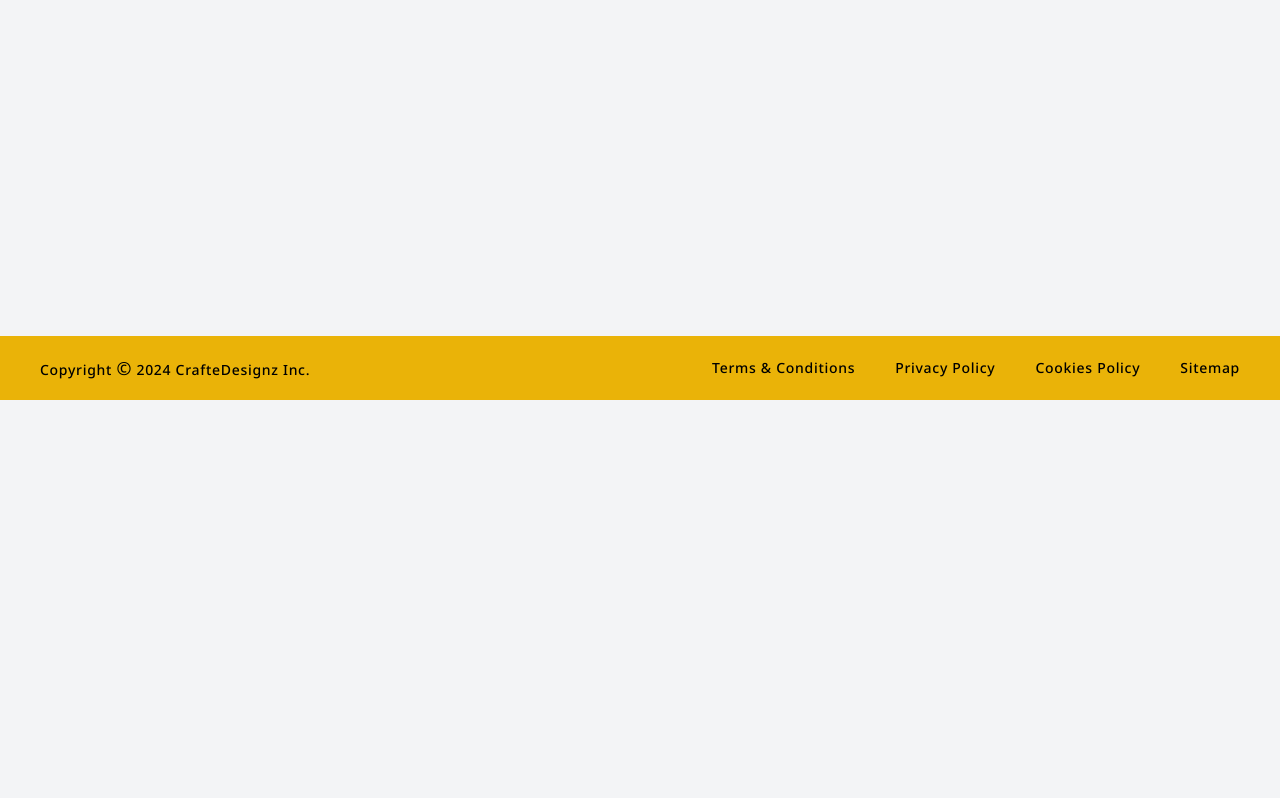
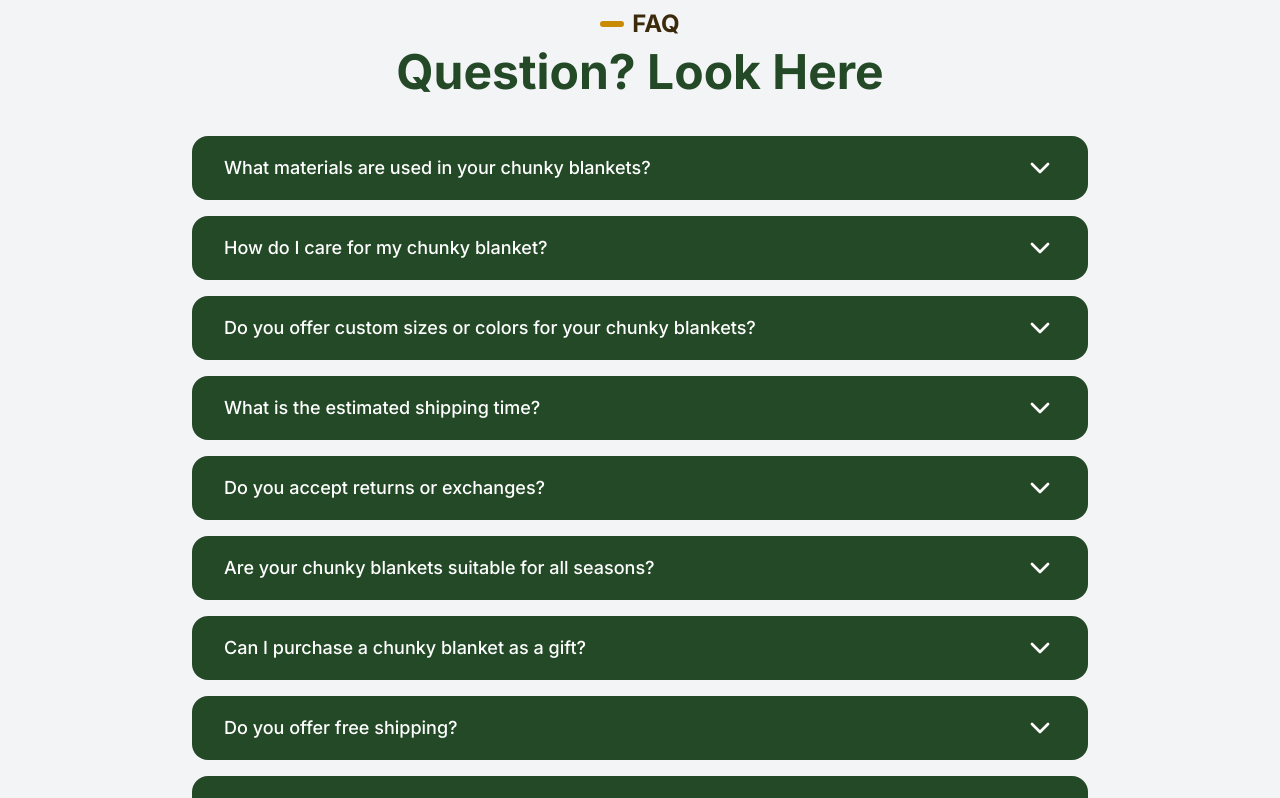
Before and after one commit to mkeloo/crafty-designz-frontend, a Next.js app: page / in a window 1280 px wide. Shown: the part 400-1198 px from the top of the page. Before the commit the page ends 800 px from the top, so only its background shows below. Built offline with nearby package versions, Linux system fonts and the light colour scheme.

Commit message:
feat: Enhance homepage layout with Hero and FAQ components; implement Accordion for FAQ section; add Title component for better section headings.

```diff
--- a/app/page.tsx
+++ b/app/page.tsx
@@ -1,12 +1,16 @@
 import Navbar from "@/components/MainWebsite/Navbar";
 import FooterBottom from "@/components/MainWebsite/FooterBottom";
+import FAQ from "@/components/MainWebsite/FAQ";
+import Hero from "@/components/MainWebsite/Hero";
 
 export default function Home() {
   return (
     <div className="flex flex-col min-h-screen">
       <Navbar />
-      <main className="flex-grow max-w-screen-2xl mx-auto">
-        {/* Add your main content here */}
+      {/* Main Content */}
+      <main className="w-full max-w-screen-2xl mx-auto">
+        <Hero />
+        <FAQ />
       </main>
       <FooterBottom />
     </div>
--- a/components/MainWebsite/FAQ.tsx
+++ b/components/MainWebsite/FAQ.tsx
@@ -1,33 +1,37 @@
 import React from "react";
+import { faq } from "@/lib/data";
 import {
     Accordion,
     AccordionContent,
     AccordionItem,
     AccordionTrigger,
-} from "@/components/ui/accordion"
+} from "@/components/ui/accordion";
+import Title from "./ReusableComponents/Title";
 
-export function AccordionDemo() {
+export default function AccordionDemo() {
     return (
-        <Accordion type="single" collapsible className="w-full">
-            <AccordionItem value="item-1">
-                <AccordionTrigger>Is it accessible?</AccordionTrigger>
-                <AccordionContent>
-                    Yes. It adheres to the WAI-ARIA design pattern.
-                </AccordionContent>
-            </AccordionItem>
-            <AccordionItem value="item-2">
-                <AccordionTrigger>Is it styled?</AccordionTrigger>
-                <AccordionContent>
-                    Yes. It comes with default styles that matches the other
-                    components&apos; aesthetic.
-                </AccordionContent>
-            </AccordionItem>
-            <AccordionItem value="item-3">
-                <AccordionTrigger>Is it animated?</AccordionTrigger>
-                <AccordionContent>
-                    Yes. It's animated by default, but you can disable it if you prefer.
-                </AccordionContent>
-            </AccordionItem>
-        </Accordion>
-    )
+        <div className="h-full py-12">
+            <Title badge="FAQ" heading="Question? Look Here" />
+            <Accordion type="single" collapsible className="max-w-4xl mx-auto">
+                <div>
+                    {faq.map((item) => (
+                        <AccordionItem
+                            key={item.id}
+                            value={`item-${item.id}`}
+                            className="bg-[#244927] text-gray-400 rounded-2xl mb-4"
+                        >
+                            <AccordionTrigger className="flex justify-between items-center text-white text-lg py-4 px-8">
+                                {item.question}
+                            </AccordionTrigger>
+                            <AccordionContent
+                                className="py-4 px-8 text-lg max-h-40  bg-yellow-500 text-black rounded-b-2xl"
+                            >
+                                {item.answer}
+                            </AccordionContent>
+                        </AccordionItem>
+                    ))}
+                </div>
+            </Accordion>
+        </div>
+    );
 }
--- /dev/null
+++ b/components/MainWebsite/Hero.tsx
@@ -0,0 +1,9 @@
+import React from 'react'
+
+const Hero = () => {
+    return (
+        <div className='w-full h-[45vh] max-w-screen-2xl mx-auto py-[15vh]'>Hero</div>
+    )
+}
+
+export default Hero
--- /dev/null
+++ b/components/MainWebsite/ReusableComponents/Title.tsx
@@ -0,0 +1,26 @@
+import React from 'react';
+
+interface TitleProps {
+    heading: string;
+    badge?: string; // Optional badge text
+}
+
+const Title: React.FC<TitleProps> = ({ heading, badge }) => {
+    return (
+        <div className="w-full flex flex-col items-center justify-center">
+            {/* Badge with Line */}
+            {badge && (
+                <div className="flex items-center">
+                    {/* Line */}
+                    <span className="w-6 h-1.5 bg-yellow-600 rounded-full mr-2"></span>
+                    {/* Badge Text */}
+                    <span className="text-2xl text-[#3c2a0d] font-bold">{badge}</span>
+                </div>
+            )}
+            {/* Heading */}
+            <h1 className="text-5xl text-[#244927] font-bold text-center mt-2 mb-10">{heading}</h1>
+        </div>
+    );
+};
+
+export default Title;
--- a/components/ui/accordion.tsx
+++ b/components/ui/accordion.tsx
@@ -1,11 +1,20 @@
-"use client"
+import * as React from 'react';
+import * as AccordionPrimitive from '@radix-ui/react-accordion';
+import { ChevronDown } from 'lucide-react';
 
-import * as React from "react"
-import * as AccordionPrimitive from "@radix-ui/react-accordion"
-import { cn } from "@/lib/utils"
-import { ChevronDownIcon } from "@radix-ui/react-icons"
+import { cn } from '@/lib/utils';
 
-const Accordion = AccordionPrimitive.Root
+const Accordion = React.forwardRef<
+  React.ElementRef<typeof AccordionPrimitive.Root>,
+  React.ComponentPropsWithoutRef<typeof AccordionPrimitive.Root>
+>(({ className, ...props }, ref) => (
+  <AccordionPrimitive.Root
+    ref={ref}
+    className={cn(className)}
+    {...props}
+  />
+));
+Accordion.displayName = "Accordion";
 
 const AccordionItem = React.forwardRef<
   React.ElementRef<typeof AccordionPrimitive.Item>,
@@ -13,7 +22,7 @@ const AccordionItem = React.forwardRef<
 >(({ className, ...props }, ref) => (
   <AccordionPrimitive.Item
     ref={ref}
-    className={cn("border-b", className)}
+    className={cn(className)}
     {...props}
   />
 ))
@@ -23,21 +32,21 @@ const AccordionTrigger = React.forwardRef<
   React.ElementRef<typeof AccordionPrimitive.Trigger>,
   React.ComponentPropsWithoutRef<typeof AccordionPrimitive.Trigger>
 >(({ className, children, ...props }, ref) => (
-  <AccordionPrimitive.Header className="flex">
+  <AccordionPrimitive.Header className="flex justify-between items-center">
     <AccordionPrimitive.Trigger
       ref={ref}
       className={cn(
-        "flex flex-1 items-center justify-between py-4 text-sm font-medium transition-all hover:underline text-left [&[data-state=open]>svg]:rotate-180",
+        'flex flex-1 items-center justify-between py-4 font-medium transition-all duration-300 [&[data-state=open]>svg]:rotate-180 ',
         className
       )}
       {...props}
     >
-      {children}
-      <ChevronDownIcon className="h-4 w-4 shrink-0 text-muted-foreground transition-transform duration-200" />
+      <span className="flex-1 text-left">{children}</span>
+      <ChevronDown className="h-8 w-8 shrink-0 transition-transform duration-200" />
     </AccordionPrimitive.Trigger>
   </AccordionPrimitive.Header>
-))
-AccordionTrigger.displayName = AccordionPrimitive.Trigger.displayName
+));
+AccordionTrigger.displayName = AccordionPrimitive.Trigger.displayName;
 
 const AccordionContent = React.forwardRef<
   React.ElementRef<typeof AccordionPrimitive.Content>,
@@ -45,12 +54,12 @@ const AccordionContent = React.forwardRef<
 >(({ className, children, ...props }, ref) => (
   <AccordionPrimitive.Content
     ref={ref}
-    className="overflow-hidden text-sm data-[state=closed]:animate-accordion-up data-[state=open]:animate-accordion-down"
+    className="overflow-hidden text-sm font-medium transition-all data-[state=closed]:animate-accordion-up data-[state=open]:animate-accordion-down"
     {...props}
   >
-    <div className={cn("pb-4 pt-0", className)}>{children}</div>
+    <div className={cn('pb-4 pt-0', className)}>{children}</div>
   </AccordionPrimitive.Content>
-))
-AccordionContent.displayName = AccordionPrimitive.Content.displayName
+));
+AccordionContent.displayName = AccordionPrimitive.Content.displayName;
 
-export { Accordion, AccordionItem, AccordionTrigger, AccordionContent }
+export { Accordion, AccordionItem, AccordionTrigger, AccordionContent };
--- /dev/null
+++ b/lib/data.ts
@@ -0,0 +1,62 @@
+export const faq: { id: number; question: string; answer: string }[] = [
+    {
+        id: 1,
+        question: "What materials are used in your chunky blankets?",
+        answer:
+            "Our chunky blankets are made from 100% high-quality chenille yarn, which is soft, durable, and hypoallergenic.",
+    },
+    {
+        id: 2,
+        question: "How do I care for my chunky blanket?",
+        answer:
+            "To maintain the quality of your chunky blanket, hand wash it with cold water and mild detergent. Lay flat to dry and avoid wringing or tumble drying.",
+    },
+    {
+        id: 3,
+        question: "Do you offer custom sizes or colors for your chunky blankets?",
+        answer:
+            "Yes, we offer custom sizes and colors! Contact our support team for personalized orders or to inquire about available options.",
+    },
+    {
+        id: 4,
+        question: "What is the estimated shipping time?",
+        answer:
+            "Shipping typically takes 5-7 business days within the United States. International shipping times may vary depending on your location.",
+    },
+    {
+        id: 5,
+        question: "Do you accept returns or exchanges?",
+        answer:
+            "Yes, we accept returns or exchanges within 30 days of purchase, provided the item is unused and in its original condition. Please check our return policy for details.",
+    },
+    {
+        id: 6,
+        question: "Are your chunky blankets suitable for all seasons?",
+        answer:
+            "Yes, our chunky blankets are versatile and provide warmth in winter while remaining breathable enough for cooler summer nights.",
+    },
+    {
+        id: 7,
+        question: "Can I purchase a chunky blanket as a gift?",
+        answer:
+            "Absolutely! Our chunky blankets make great gifts. You can include a gift message at checkout, and we’ll make sure it’s wrapped beautifully.",
+    },
+    {
+        id: 8,
+        question: "Do you offer free shipping?",
+        answer:
+            "Yes, we offer free standard shipping on orders over $100 within the United States.",
+    },
+    {
+        id: 9,
+        question: "What if my blanket arrives damaged or defective?",
+        answer:
+            "If your blanket arrives damaged or defective, please contact our customer support within 7 days of receiving your order for a replacement or refund.",
+    },
+    {
+        id: 10,
+        question: "Do you have a bulk order discount for events or businesses?",
+        answer:
+            "Yes, we offer bulk order discounts for events or businesses. Contact our team for more details on pricing and customization.",
+    },
+];
--- a/tailwind.config.ts
+++ b/tailwind.config.ts
@@ -119,8 +119,8 @@ const config: Config = {
 				pulse: 'pulse var(--duration) ease-out infinite',
 				marquee: 'marquee var(--duration) linear infinite',
 				'marquee-vertical': 'marquee-vertical var(--duration) linear infinite',
-				'accordion-down': 'accordion-down 0.2s ease-out',
-				'accordion-up': 'accordion-up 0.2s ease-out'
+				'accordion-down': 'accordion-down 0.25s ease-out',
+				'accordion-up': 'accordion-up 0.25s ease-out'
 			}
 		}
 	},
```
